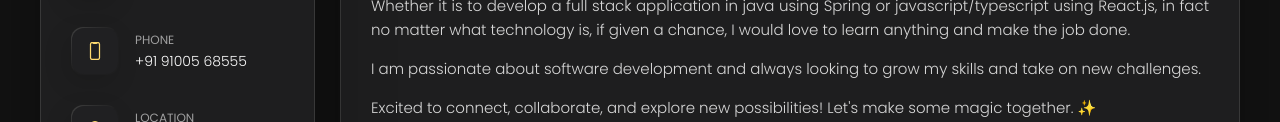
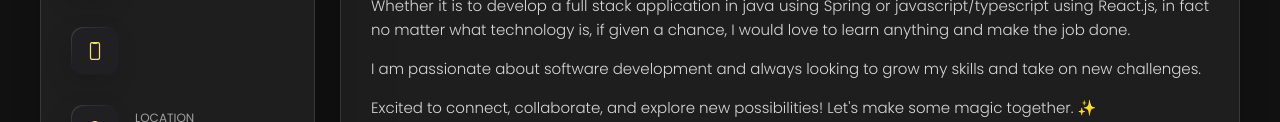
Before and after one commit to linga66/Portfolio, a plain HTML site: page index.html in a window 1280 px wide. Shown: the part 494-616 px from the top of the page. Drawn offline with nearby package versions, Linux system fonts and the light colour scheme.

Commit message:
Update index.html

```diff
--- a/index.html
+++ b/index.html
@@ -82,14 +82,6 @@
             <li class="contact-item">
               <div class="icon-box">
                 <ion-icon name="phone-portrait-outline"></ion-icon>
-              </div>
-
-              <div class="contact-info">
-                <p class="contact-title">Phone</p>
-
-                <a href="tel:+12136752895" class="contact-link"
-                  >+91 91005 68555</a
-                >
               </div>
             </li>
 
```
